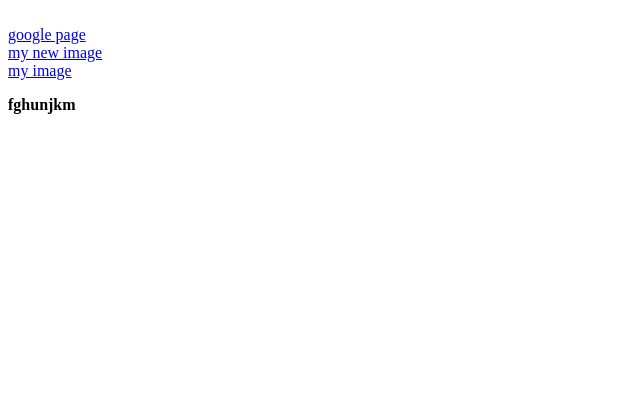
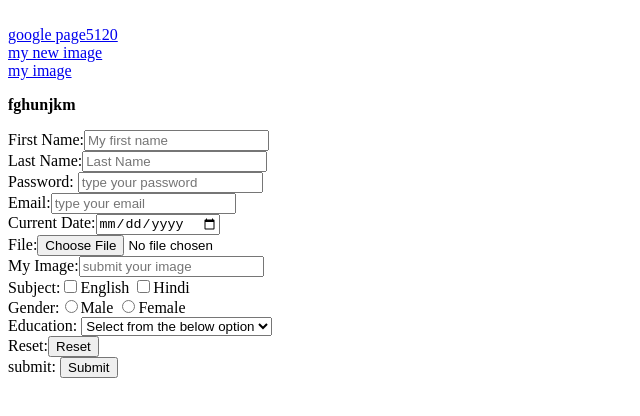
Before and after one commit to samikchakumari0606/frontendclass, a plain HTML site: page HtmlDay--2/HtmlDay-2/Day2.html in a window 1280 px wide. Shown: the whole page, without its empty margins (0-640 px from the left). Drawn offline with Linux system fonts and the light colour scheme.

Commit message:
adding frontend notes

```diff
--- a/HtmlDay--2/HtmlDay-2/Day2.html
+++ b/HtmlDay--2/HtmlDay-2/Day2.html
@@ -25,7 +25,7 @@
     <!-- anchor tag provides hyperlink to traverse one page to another page -->
     <!-- br=>br tag is use for the line break -->
 
-    <a href="https://www.google.com">google page</a>
+    <a href="https://www.google.com">google page5120</a>
     <br>
     <a href="https://unsplash.com/" target="_blank">my new image</a>
     <br>
@@ -62,11 +62,11 @@
 
 
 
-    <!-- <form>
+    <form>
 
         First Name:<input type="text" placeholder="My first name">
         <br>
-        Last Name:<input type="number" placeholder="Last Name">
+        Last Name:<input type="ndumber" placeholder="Last Name">
         <br>
         Password: <input type="password" placeholder="type your password">
         <br>
@@ -89,16 +89,18 @@
 
         Education:
         <select>
+            <option>Select from the below option</option>
             <option>Graduation</option>
             <option>Masters</option>
         </select>
+
         <br>
 
         Reset:<input type="reset">
         <br>
         submit: <input type="submit">
 
-      </form> -->
+      </form>
 
 
     <!-- <div>
```
Also changed, not shown: CSS-Day--3/Combinator/index.html (+1 -0 lines), CssDay--1/CssDay--1/CssDay1/Project.html (+3 -0 lines), CssDay--1/CssDay--1/CssDay1/index.html (+1 -0 lines), CssDay--2/CssDay2/index.html (+4 -2 lines), HtmlDay--1/Day-1/Day.html (+5 -0 lines), HtmlDay--3/HtmlDay3/Home.html (+5 -0 lines), 3 other files.
